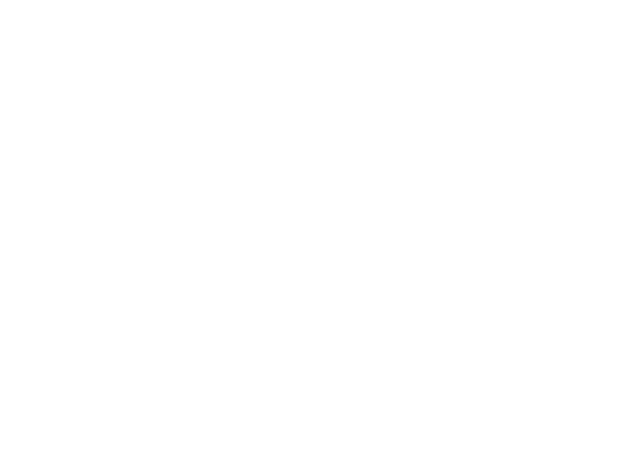
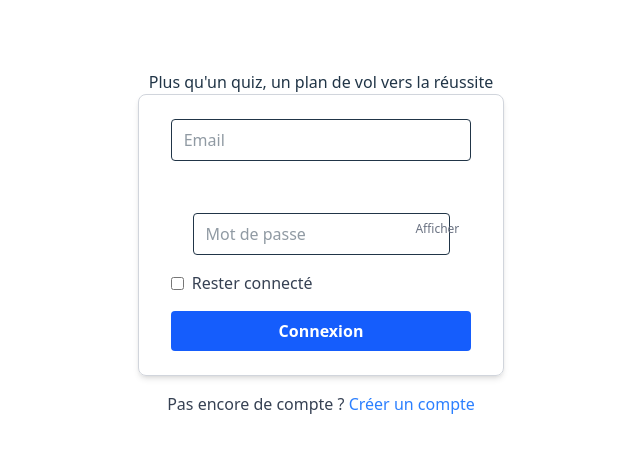
Before and after one commit to 2024-devops-alt-dist/micro-saas-AC, a React (Vite) app in the folder client/: page / in a window 1280 px wide. Shown: the part 1147-1600 px from the top of the page, without its empty margins (319-959 px from the left). Before the commit the page ends 995 px from the top, so only its background shows below. Built offline with nearby package versions, Linux system fonts and the light colour scheme; no server answers; a web font is replaced by a local one.

Commit message:
feat: add form non fonctionnelle

```diff
--- a/client/index.html
+++ b/client/index.html
@@ -3,7 +3,6 @@
   <head>
     <meta charset="UTF-8" />
     <link rel="icon" type="image/svg+xml" href="/vite.svg" />
-
     <meta name="viewport" content="width=device-width, initial-scale=1.0" />
     <title>Vite + React + TS</title>
   </head>
--- /dev/null
+++ b/client/src/components/AuthForm.tsx
@@ -0,0 +1,44 @@
+import InputField from "./InputField";
+
+
+
+function AuthForm() {
+
+  return (
+    <div className="flex flex-col items-center justify-center min-h-screen ">
+        <h2>Plus qu'un quiz, un plan de vol vers la réussite</h2>
+      <form className="border border-gray-300 shadow-md rounded-lg px-8 py-6 w-full max-w-sm flex flex-col gap-4">
+       <InputField
+       type="text"
+       placeholder="Email"
+       id="email" />
+        <div className="flex justify-end  text-shadow-white">
+          <a href="#" className="text-sm text-white hover:underline">Mot de passe oublié ?</a>
+        </div>
+        <div className="relative">
+          <InputField
+            type="password"
+            placeholder="Mot de passe"
+            id="password"
+          />
+          <a href="#" className="absolute right-3 top-2 text-xs text-gray-500 hover:underline">Afficher</a>
+        </div>
+        <label className="flex items-center gap-2 text-gray-700">
+          <input type="checkbox" className="accent-blue-500" />
+          Rester connecté
+        </label>
+        <button
+          type="submit"
+          className="bg-blue-600 text-white font-semibold py-2 rounded hover:bg-blue-700 transition"
+        >
+          Connexion
+        </button>
+      </form>
+      <p className="mt-4 text-gray-700">
+        Pas encore de compte ? <a href="#" className="text-blue-500 hover:underline">Créer un compte</a>
+      </p>
+    </div>
+  );
+}
+
+export default AuthForm;
--- /dev/null
+++ b/client/src/components/InputField.tsx
@@ -0,0 +1,21 @@
+type InputFieldProps = {
+  type: string;
+  placeholder: string;
+  id: string;
+  value?: string;
+  onChange?: (e: React.ChangeEvent<HTMLInputElement>) => void;
+  className?: string;
+};
+
+const InputField = ({ type, placeholder, value, onChange, className, id }: InputFieldProps) => (
+  <input
+    type={type}
+    placeholder={placeholder}
+    value={value}
+    onChange={onChange}
+    id={id}
+    className={`border bg-white rounded px-3 py-2 ${className}`}
+  />
+);
+
+export default InputField;
--- a/client/src/index.css
+++ b/client/src/index.css
@@ -20,15 +20,7 @@
   -moz-osx-font-smoothing: grayscale;
 }
 
-a {
-  font-weight: 500;
-  color: #646cff;
-  text-decoration: inherit;
-}
 
-a:hover {
-  color: #535bf2;
-}
 
 body {
   margin: 0;
@@ -38,11 +30,8 @@ body {
   min-height: 100vh;
 }
 
-h1 {
-  font-size: 3.2em;
-  line-height: 1.1;
-}
 
+/*
 button {
   border-radius: 8px;
   border: 1px solid transparent;
@@ -62,7 +51,7 @@ button:hover {
 button:focus,
 button:focus-visible {
   outline: 4px auto -webkit-focus-ring-color;
-}
+} */
 
 @media (prefers-color-scheme: light) {
   :root {
@@ -70,11 +59,12 @@ button:focus-visible {
     background-color: #ffffff;
   }
 
+  /*
   a:hover {
     color: #747bff;
   }
 
   button {
     background-color: #f9f9f9;
-  }
+  } */
 }
--- a/client/src/pages/Home.tsx
+++ b/client/src/pages/Home.tsx
@@ -5,6 +5,7 @@ import {getLevels} from '../services/api.tsx'
 import { apiFetch } from '../services/api.tsx';
 //import quizpilot from '../assets/quizpilot.gif'
 import Title from '../components/Title.tsx';
+import AuthForm from '../components/AuthForm.tsx';
 
 type Level = {
   id: string | number;
@@ -63,6 +64,11 @@ function Home() {
         )}
       </div>
 
+      <div className="mt-8">
+        <AuthForm />
+
+      </div>
+
       </div>
 
   )
```
